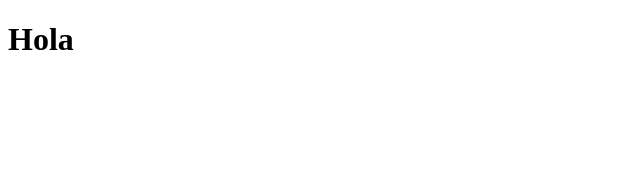
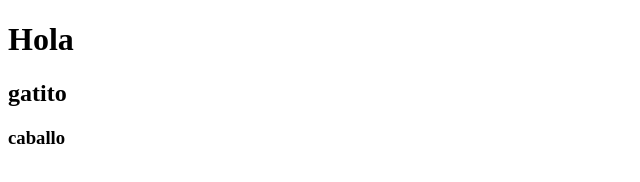
Before and after one commit to ChrisLCoop/pruebita-005-004, a plain HTML site: page index.html in a window 1280 px wide. Shown: the whole page, without its empty margins (0-640 px from the left). Drawn offline with Linux system fonts and the light colour scheme.

Commit message:
avance mi rama

```diff
--- a/index.html
+++ b/index.html
@@ -7,5 +7,7 @@
 </head>
 <body>
     <h1>Hola</h1>
+    <h2>gatito</h2>
+    <h3>caballo</h3>
 </body>
 </html>
```
